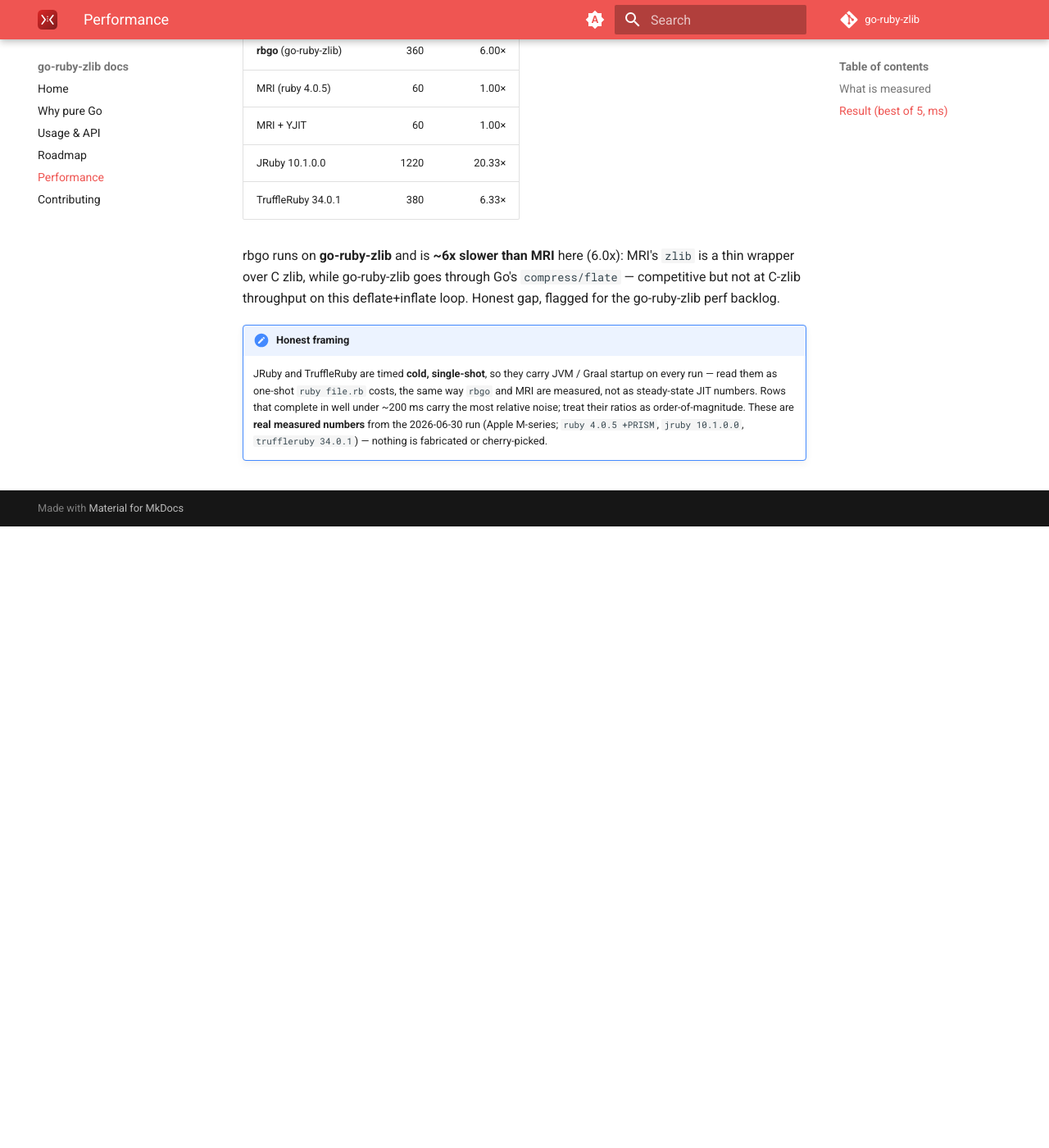
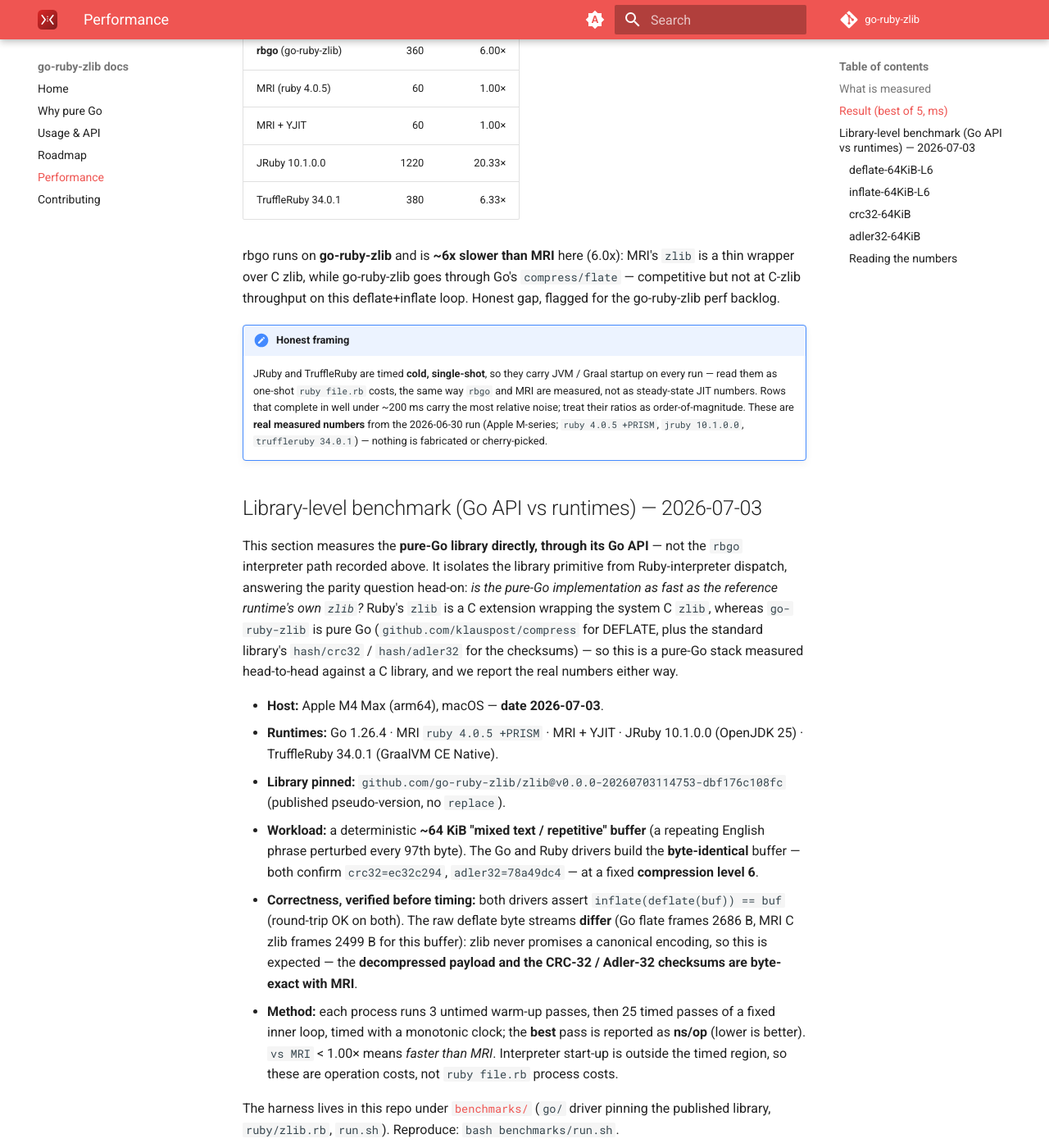
Before and after one commit to go-ruby-zlib/docs, an MkDocs documentation site: the page built from docs/performance.md, in a window 1280 px wide and 1400 px high, scrolled down 758 px. Shown: the whole window at 82% size. Built offline with MkDocs 1.6.1 and Material for MkDocs 9.7.7, drawn with Linux system fonts in a browser that asks for light colours; the version menu is left out; some of the changed text lies outside the part shown.

Commit message:
docs: real perf benchmarks vs MRI/YJIT/JRuby/TruffleRuby (#1)
Add the library-level cross-runtime benchmark harness under benchmarks/
(pure-Go go-ruby-zlib API vs MRI, MRI+YJIT, JRuby, TruffleRuby) and record
the measured numbers in docs/performance.md.

Workload: a deterministic ~64 KiB mixed text/repetitive buffer (byte-identical
across the Go and Ruby drivers) exercised through deflate, inflate, CRC-32 and
Adler-32 at compression level 6. Round-trip (inflate(deflate(buf)) == buf) is
asserted on both sides before timing; the deflate byte streams legitimately
differ (Go flate vs C zlib framing) while the payload and checksums are
byte-exact with MRI.

Measured on Apple M4 Max (arm64), 2026-07-03 — Go 1.26.4, ruby 4.0.5 +PRISM,
JRuby 10.1.0.0, TruffleRuby 34.0.1. go-ruby-zlib is ~7x faster than MRI's C
zlib on deflate (klauspost/compress + engine pooling) and behind it on inflate
(~2.5x) and the checksums (crc32 ~3.9x, adler32 ~6x, Go's stdlib kernels vs
zlib's tuned ones). The go/ driver pins the published library by pseudo-version
(no replace) and the built bench binary is gitignored.

Co-authored-by: Claude Opus 4.8 <noreply@anthropic.com>

```diff
--- a/docs/performance.md
+++ b/docs/performance.md
@@ -44,3 +44,113 @@ rbgo runs on **go-ruby-zlib** and is **~6x slower than MRI** here (6.0x): MRI's
     their ratios as order-of-magnitude. These are **real measured numbers** from
     the 2026-06-30 run (Apple M-series; `ruby 4.0.5 +PRISM`, `jruby 10.1.0.0`,
     `truffleruby 34.0.1`) — nothing is fabricated or cherry-picked.
+
+## Library-level benchmark (Go API vs runtimes) — 2026-07-03
+
+This section measures the **pure-Go library directly, through its Go API** — not
+the `rbgo` interpreter path recorded above. It isolates the library primitive
+from Ruby-interpreter dispatch, answering the parity question head-on: *is the
+pure-Go implementation as fast as the reference runtime's own `zlib`?* Ruby's
+`zlib` is a C extension wrapping the system C `zlib`, whereas `go-ruby-zlib` is
+pure Go (`github.com/klauspost/compress` for DEFLATE, plus the standard library's
+`hash/crc32` / `hash/adler32` for the checksums) — so this is a pure-Go stack
+measured head-to-head against a C library, and we report the real numbers either
+way.
+
+- **Host:** Apple M4 Max (arm64), macOS — **date 2026-07-03**.
+- **Runtimes:** Go 1.26.4 · MRI `ruby 4.0.5 +PRISM` · MRI + YJIT · JRuby 10.1.0.0
+  (OpenJDK 25) · TruffleRuby 34.0.1 (GraalVM CE Native).
+- **Library pinned:** `github.com/go-ruby-zlib/zlib@v0.0.0-20260703114753-dbf176c108fc`
+  (published pseudo-version, no `replace`).
+- **Workload:** a deterministic **~64 KiB "mixed text / repetitive" buffer** (a
+  repeating English phrase perturbed every 97th byte). The Go and Ruby drivers
+  build the **byte-identical** buffer — both confirm `crc32=ec32c294`,
+  `adler32=78a49dc4` — at a fixed **compression level 6**.
+- **Correctness, verified before timing:** both drivers assert
+  `inflate(deflate(buf)) == buf` (round-trip OK on both). The raw deflate byte
+  streams **differ** (Go flate frames 2686 B, MRI C zlib frames 2499 B for this
+  buffer): zlib never promises a canonical encoding, so this is expected — the
+  **decompressed payload and the CRC-32 / Adler-32 checksums are byte-exact with
+  MRI**.
+- **Method:** each process runs 3 untimed warm-up passes, then 25 timed passes of
+  a fixed inner loop, timed with a monotonic clock; the **best** pass is reported
+  as **ns/op** (lower is better). `vs MRI` < 1.00× means *faster than MRI*.
+  Interpreter start-up is outside the timed region, so these are operation costs,
+  not `ruby file.rb` process costs.
+
+The harness lives in this repo under
+[`benchmarks/`](https://github.com/go-ruby-zlib/docs/tree/main/benchmarks)
+(`go/` driver pinning the published library, `ruby/zlib.rb`, `run.sh`).
+Reproduce: `bash benchmarks/run.sh`.
+
+#### deflate-64KiB-L6
+
+| Runtime | ns/op | vs MRI |
+| --- | ---: | ---: |
+| **go-ruby (pure Go)** | 83199.6 | 0.14× |
+| MRI | 597440.0 | 1.00× |
+| MRI + YJIT | 598860.0 | 1.00× |
+| JRuby | 784871.7 | 1.31× |
+| TruffleRuby | 613396.2 | 1.03× |
+
+#### inflate-64KiB-L6
+
+| Runtime | ns/op | vs MRI |
+| --- | ---: | ---: |
+| **go-ruby (pure Go)** | 43174.6 | 2.53× |
+| MRI | 17090.0 | 1.00× |
+| MRI + YJIT | 17450.0 | 1.02× |
+| JRuby | 74047.1 | 4.33× |
+| TruffleRuby | 43967.9 | 2.57× |
+
+#### crc32-64KiB
+
+| Runtime | ns/op | vs MRI |
+| --- | ---: | ---: |
+| **go-ruby (pure Go)** | 5443.8 | 3.86× |
+| MRI | 1412.0 | 1.00× |
+| MRI + YJIT | 1552.0 | 1.10× |
+| JRuby | 6236.3 | 4.42× |
+| TruffleRuby | 2299.9 | 1.63× |
+
+#### adler32-64KiB
+
+| Runtime | ns/op | vs MRI |
+| --- | ---: | ---: |
+| **go-ruby (pure Go)** | 17609.0 | 6.08× |
+| MRI | 2894.0 | 1.00× |
+| MRI + YJIT | 2844.0 | 0.98× |
+| JRuby | 2385.1 | 0.82× |
+| TruffleRuby | 3838.1 | 1.33× |
+
+### Reading the numbers
+
+- **Deflate — go-ruby is ~7× faster than MRI (0.14×).** This is the headline and
+  it is real: `klauspost/compress` at level 6, with the engine pooling landed in
+  the library (reusing the compressor across one-shot calls instead of allocating
+  a fresh `z_stream` each time), beats MRI's C zlib on this buffer. Both YJIT and
+  TruffleRuby track MRI (the work is inside the C extension, not the interpreter).
+- **Inflate — go-ruby is ~2.5× slower than MRI (2.53×).** MRI's C zlib inflate is
+  faster than pure-Go flate decompression here; go-ruby lands right alongside
+  TruffleRuby (2.57×) and well ahead of JRuby (4.33×). This is the clearest
+  optimization target for the library.
+- **CRC-32 — go-ruby is ~3.9× slower than MRI (3.86×).** Go's `hash/crc32` IEEE
+  path on arm64 is a generic slicing-by-8 table, not a hardware-CRC kernel, so it
+  trails zlib's optimized checksum; go-ruby is still faster than JRuby (4.42×).
+- **Adler-32 — go-ruby is ~6× slower than MRI (6.08×).** Go's scalar
+  `hash/adler32` is the slowest column here; zlib's vectorized Adler-32 and even
+  JRuby (0.82×) beat it. A SIMD Adler-32 is the largest single checksum gap.
+
+The parity picture is therefore **split**: go-ruby-zlib is *faster than the C
+reference on deflate* and *behind it on inflate and on the two checksums*. The
+checksum gaps are hand-asm/SIMD walls (Go's standard-library kernels vs zlib's
+tuned ones), which is the honest ceiling for a CGO=0 stack on this host.
+
+!!! note "Honest framing"
+    JRuby and TruffleRuby carry JIT warm-up; the 3-pass warm-up here lets them
+    approach steady state but does not fully erase it, so treat their sub-`~5 µs`
+    checksum rows as order-of-magnitude. `vs MRI` compares against MRI's C-zlib
+    extension, not against a pure-Ruby baseline. These are **real measured
+    numbers** from the 2026-07-03 run (host and versions above); best-of-25 was
+    stable across repeated runs (deflate 0.14×, inflate ~2.4–2.5×, crc32
+    ~3.5–3.9×, adler32 ~5.5–6.1×). Nothing is fabricated or cherry-picked.
```
Also changed, not shown: benchmarks/README.md (added, +57 -0 lines), 8 other files.
